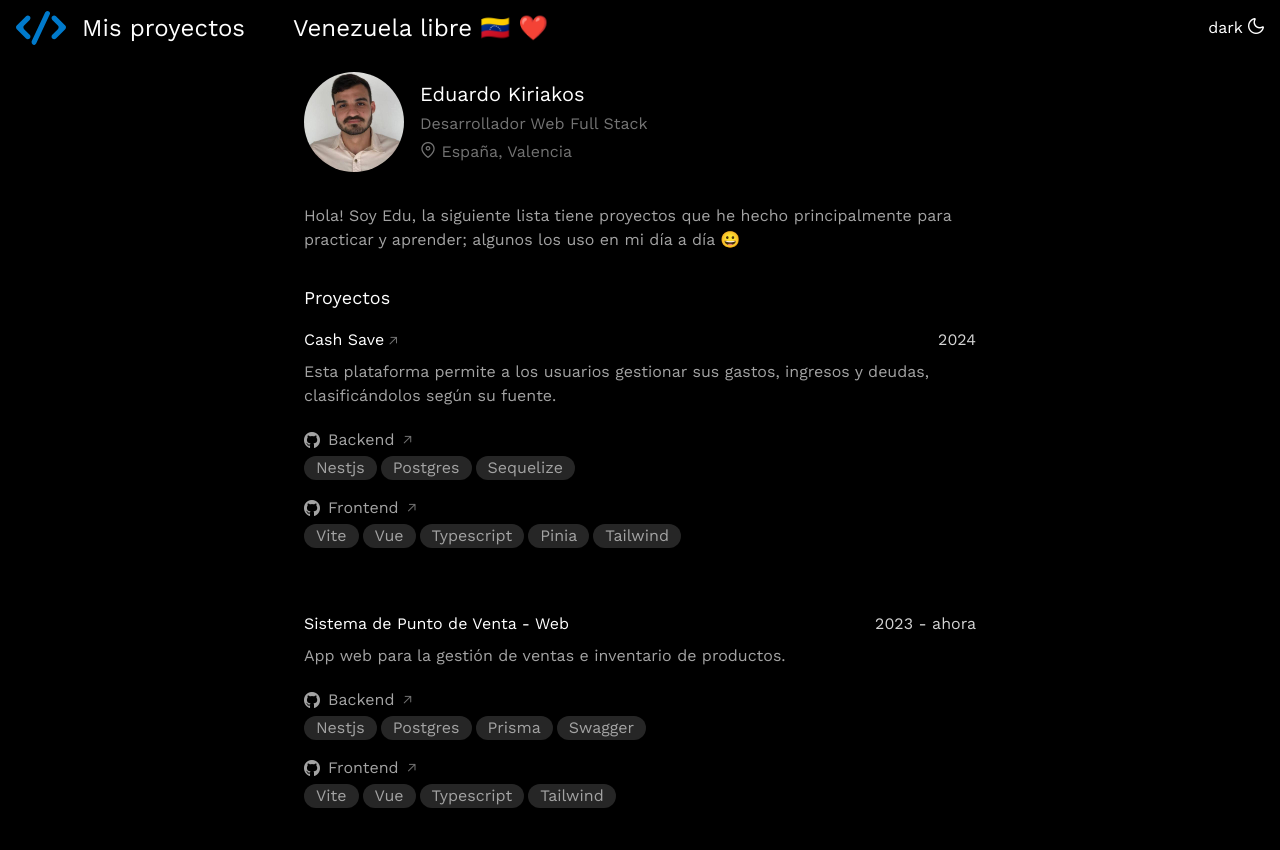
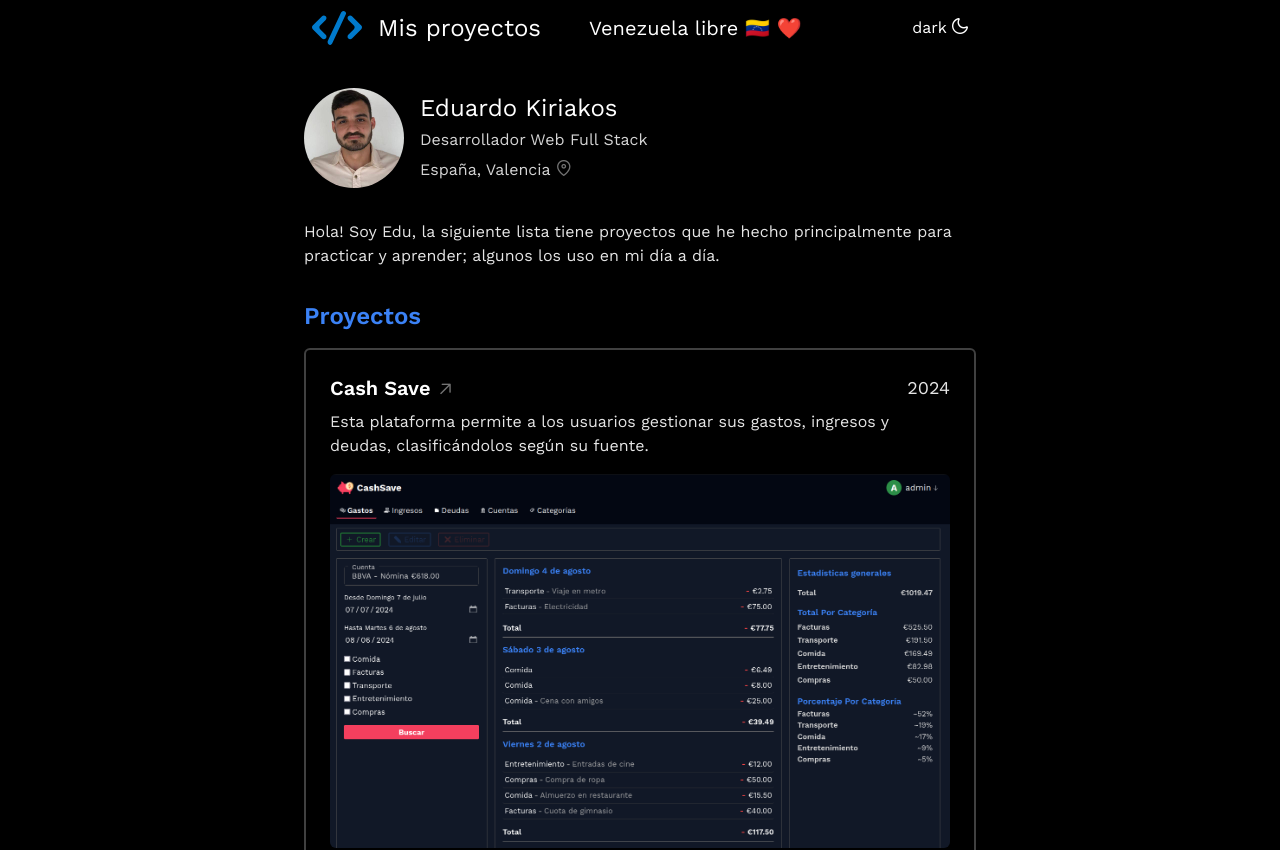
Before and after one commit to Edkiri/portfolio, a Vue app: page / in a window 1280 px wide. Shown: the top 850 px of the page. Built offline with nearby package versions, Linux system fonts and the light colour scheme.

Commit message:
fix: add cashsave image

```diff
--- a/src/App.vue
+++ b/src/App.vue
@@ -23,16 +23,16 @@ function changeTheme() {
 }
 
 const styles = {
-  mainText: 'text-lg text-black dark:text-white'
+  mainText: 'text-2xl text-black dark:text-white'
 }
 </script>
 
 <template>
-  <header class="flex justify-between items-center">
+  <header class="max-w-2xl mx-auto flex justify-between items-center">
     <div class="flex gap-4 items-center">
       <Icon />
       <h1 class="text-2xl text-black dark:text-white">Mis proyectos</h1>
-      <span class="ml-8 text-2xl text-black dark:text-white">Venezuela libre 🇻🇪 ❤️</span>
+      <span class="ml-8 text-xl text-black dark:text-white">Venezuela libre 🇻🇪 ❤️</span>
     </div>
 
     <button
@@ -46,7 +46,7 @@ const styles = {
     </button>
   </header>
 
-  <main class="max-w-2xl m-auto mt-4 flex flex-col">
+  <main class="max-w-2xl mx-auto mt-8 flex flex-col">
 
     <div class="profile-container flex flex-col">
       <ProfileCard />
@@ -54,9 +54,9 @@ const styles = {
     </div>
 
     <div class="projects-container">
-      <h3 :class="styles.mainText">Proyectos</h3>
+      <h3 class="text-2xl text-blue-500 font-semibold">Proyectos</h3>
 
-      <ProjectsList class="mt-4" />
+      <ProjectsList :theme="theme" class="mt-4" />
     </div>
 
   </main>
--- a/src/components/ProfileAbout.vue
+++ b/src/components/ProfileAbout.vue
@@ -1,8 +1,8 @@
 <template>
   <div class="d-flex flex-col gap-2">
-    <p class="text-neutral-700 dark:text-neutral-400 text-base">
+    <p class="text-neutral-800 dark:text-neutral-200 text-base">
       Hola! Soy Edu, la siguiente lista tiene proyectos que he hecho principalmente para practicar y aprender;
-      algunos los uso en mi día a día 😀
+      algunos los uso en mi día a día.
     </p>
   </div>
 </template>
--- a/src/components/ProfileCard.vue
+++ b/src/components/ProfileCard.vue
@@ -1,13 +1,14 @@
+<script setup></script>
+
 <template>
   <div class="flex gap-4">
     <img class="rounded-full" src="/public/profile-pic.jpg" alt="eduardo" width="100" height="100">
     <div class="flex flex-col justify-center gap-1">
-      <h1 class=" text-xl text-black dark:text-white">Eduardo Kiriakos</h1>
-      <p class="text-neutral-600 dark:text-neutral-500 text-base">Desarrollador Web Full Stack</p>
-      <p class="text-neutral-600 dark:text-neutral-500 text-base"><i class="pi pi-map-marker" style="color: rgb(115, 115, 115)"></i> España, Valencia</p>
+      <h1 class="text-2xl text-black dark:text-white leading-tight">Eduardo Kiriakos</h1>
+      <p class="text-neutral-700 dark:text-neutral-300 text-base leading-relaxed">Desarrollador Web Full Stack</p>
+      <p class="text-neutral-700 dark:text-neutral-300 text-base leading-relaxed">
+         España, Valencia <i class="pi pi-map-marker" style="color: rgb(115, 115, 115)"></i>
+      </p>
     </div>
   </div>
 </template>
-
-<script setup>
-</script>
--- a/src/components/ProjectsList.vue
+++ b/src/components/ProjectsList.vue
@@ -1,4 +1,6 @@
 <script setup>
+import { computed } from 'vue';
+
 const projects = [
   {
     title: 'Cash Save',
@@ -9,6 +11,7 @@ const projects = [
     frontendTools: ['Vite', 'Vue', 'Typescript', 'Pinia', 'Tailwind'],
     frontendLink: 'https://github.com/Edkiri/personal-finance-front',
     link: 'https://cashsave.eduardok.site',
+    image: 'app-dark.png',
   },
   {
     title: 'Sistema de Punto de Venta - Web',
@@ -19,6 +22,7 @@ const projects = [
     frontendTools: ['Vite', 'Vue', 'Typescript', 'Tailwind'],
     frontendLink: 'https://github.com/Edkiri/sales-ui',
     link: '',
+    image: '',
   },
   {
     title: 'Sistema de Punto de Venta - Desktop',
@@ -29,6 +33,7 @@ const projects = [
     frontendTools: [],
     frontendLink: '',
     link: '',
+    image: '',
   },
   {
     title: 'Organizador de tareas',
@@ -39,6 +44,7 @@ const projects = [
     frontendTools: ['Vite', 'React', 'Typescript', 'TanStack Query', 'Material UI'],
     frontendLink: 'https://github.com/Edkiri/task-ui',
     link: '',
+    image: '',
   },
   {
     title: 'Mastermind',
@@ -49,6 +55,7 @@ const projects = [
     frontendTools: [],
     frontendLink: '',
     link: 'https://edkiri.github.io/mastermind/',
+    image: '',
   },
   {
     title: 'Quinielas',
@@ -59,53 +66,66 @@ const projects = [
     frontendTools: ['React'],
     frontendLink: 'https://github.com/Edkiri/predikete-ui',
     link: '',
+    image: '',
   },
 ];
 
-const styles = {
-  titleText: 'text-black dark:text-white',
+const props = defineProps({
+  theme: {
+    type: String,
+    required: false,
+  },
+});
 
-}
+const saveCashImage = computed(() => {
+  return props.theme === 'dark' ? 'cash-save-dark.png' : 'cash-save-light.png';
+});
+
 </script>
 
 <template>
-  <div class="flex flex-col gap-16">
-    <div v-for="project in projects" class="flex">
+  <div class="flex flex-col gap-8">
+    <div v-for="project in projects" class="flex border-2 rounded-md border-neutral-300 dark:border-neutral-700 p-6 ">
       <div class="flex flex-col gap-2 w-full">
         <div class="title flex gap-2 justify-between">
-          <h4 v-if="!project.link" :class="'text-base ' + styles.titleText">{{ project.title }}</h4>
-          <a v-else target="_blank" :class="'text-base hover:underline hover:text-neutral-900 dark:hover:text-neutral-900' + styles.titleText" :href="project.link">{{ project.title }}<i class="pi pi-arrow-up-right ml-1" style="color: rgb(115, 115, 115); font-size: 10px"></i></a>
-          <p class="text-neutral-700 dark:text-neutral-300 text-base">{{ project.years }}</p>
+          <h4 v-if="!project.link" :class="'text-xl font-semibold text-black dark:text-white'">{{ project.title }}</h4>
+          <a v-else target="_blank" :class="'text-xl font-semibold hover:underline text-black dark:text-white'" :href="project.link">{{ project.title }}<i class="pi pi-arrow-up-right ml-1" style="color: rgb(115, 115, 115); font-size: 14px; margin-left: 8px;"></i></a>
+          <p class="text-neutral-800 dark:text-neutral-200 text-lg">{{ project.years }}</p>
         </div>
-        <p class="text-neutral-600 dark:text-neutral-400 text-base">{{ project.description }}</p>
-        <div class="flex flex-col gap-3 mt-2">
-          <div class="flex flex-col gap-1">
+        <p class="text-neutral-800 dark:text-neutral-200 text-base">{{ project.description }}</p>
+
+        <a target="_blank" class="w-full" :href="project.link">
+          <img v-if="project.image" class="w-full my-2 rounded-md" :src="`/${saveCashImage}`" alt="cash save app">
+        </a>
+
+        <div class="flex flex-col gap-4 mt-2">
+          <div class="flex flex-col gap-2">
             <a target="_blank" class="mt-1 flex items-center gap-2" :href="project.backendLink">
               <i class="pi pi-github" style="color: rgb(163 163 163);"></i>
-              <p class="text-base text-neutral-700 dark:text-neutral-400 hover:underline hover:text-neutral-900 dark:hover:text-neutral-300">
+              <p class="text-lg font-semibold text-neutral-800 dark:text-neutral-200 hover:underline hover:text-neutral-900 dark:hover:text-neutral-300">
                 {{ project.frontendTools.length ? 'Backend' :  'Repositorio' }}
               </p>
-              <i class="pi pi-arrow-up-right" style="color: rgb(115, 115, 115); font-size: 10px"></i>
+              <i class="pi pi-arrow-up-right" style="color: rgb(115, 115, 115); font-size: 14px"></i>
             </a>
-            <div class="flex gap-1">
+            <div class="flex gap-2">
               <p
-              class="text-neutral-700 dark:text-neutral-400 bg-neutral-200 dark:bg-neutral-800 rounded-full px-3 inline-block "
-              v-for="tool in project.backendTools">
-              {{ tool }}
+                class="text-neutral-800 dark:text-neutral-200 bg-neutral-200 dark:bg-neutral-800 rounded-full px-3 inline-block "
+                v-for="tool in project.backendTools">
+                {{ tool }}
             </p>
             </div>
           </div>
-          <div class="flex flex-col gap-1">
+          <div class="flex flex-col gap-2">
             <a v-if="project.frontendTools.length" target="_blank" class="mt-1 flex items-center gap-2" :href="project.frontendLink">
               <i class="pi pi-github" style="color: rgb(163 163 163);"></i>
-              <p class="text-base text-neutral-700 dark:text-neutral-400 hover:underline hover:text-neutral-900 dark:hover:text-neutral-300">
+              <p class="text-lg font-semibold text-neutral-800 dark:text-neutral-200 hover:underline hover:text-neutral-900 dark:hover:text-neutral-300">
                 Frontend
               </p>
-              <i class="pi pi-arrow-up-right" style="color: rgb(115, 115, 115); font-size: 10px"></i>
+              <i class="pi pi-arrow-up-right" style="color: rgb(115, 115, 115); font-size: 14px"></i>
             </a>
-            <div class="flex gap-1">
+            <div class="flex gap-2">
               <p
-              class="text-neutral-700 dark:text-neutral-400 bg-neutral-200 dark:bg-neutral-800 rounded-full px-3 inline-block "
+              class="text-neutral-800 dark:text-neutral-200 bg-neutral-200 dark:bg-neutral-800 rounded-full px-3 inline-block "
               v-for="tool in project.frontendTools">
               {{ tool }}
             </p>
```
Also changed, not shown: public/cash-save-dark.png (added), public/cash-save-light.png (added).
